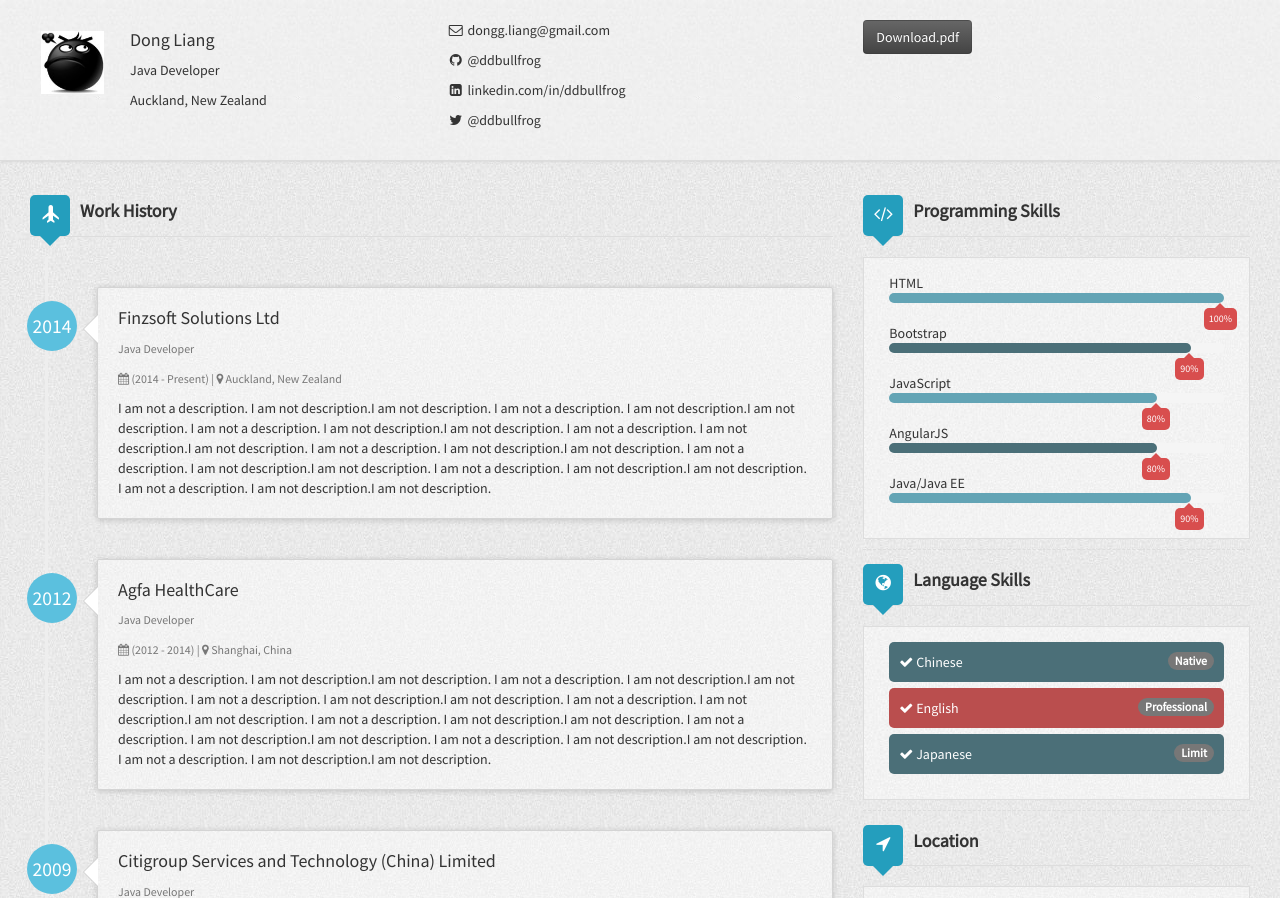
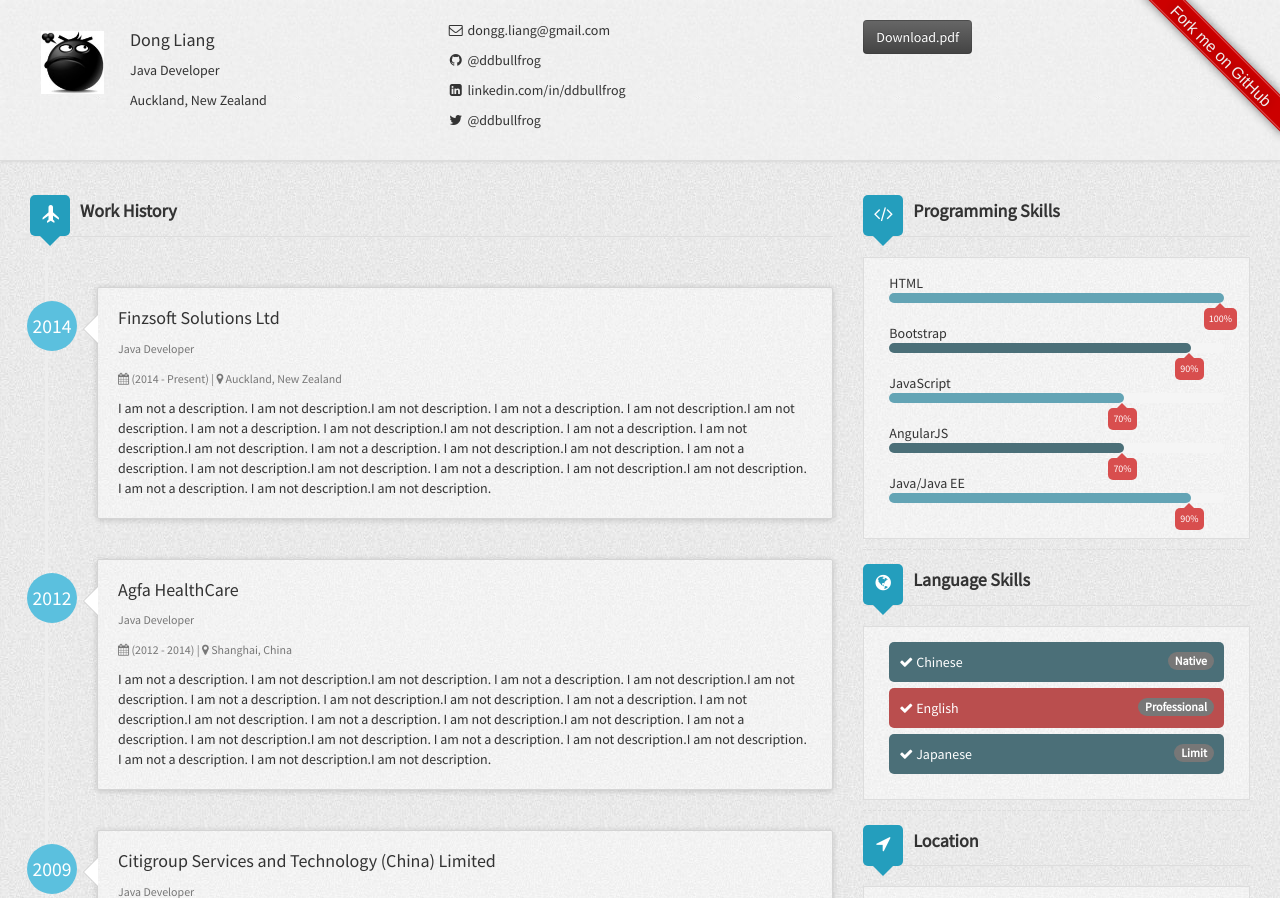
Before and after one commit to ddbullfrog/resumecard, a Jekyll site: the page built from index.html, in a window 1280 px wide, cut to the strip 0-898 px from the top of the page. Built offline with Jekyll 4.4.1, drawn with Linux system fonts in a browser that asks for light colours; nearby versions of some CDN libraries.

Commit message:
minor changes

```diff
--- a/_config.yml
+++ b/_config.yml
@@ -1,10 +1,10 @@
 # Site settings
 title: Dong Liang's CV
 description: ddbullfrog's CV
-favicon: /resumecard/assets/img/avatar.JPG
+favicon: /assets/img/avatar.JPG
 baseurl: https://ddbullfrog.github.io/resumecard
 url: https://ddbullfrog.github.io/resumecard
-rss_url: /resumecard/pages/atom.xml
+rss_url: /pages/atom.xml
 google_analytics: UA-63653234-1
 
 # Build settings
@@ -76,10 +76,10 @@ author:
       percentage: 90%
     - skill3:
       name: JavaScript
-      percentage: 80%
+      percentage: 70%
     - skill4:
       name: AngularJS
-      percentage: 80%
+      percentage: 70%
     - skill5:
       name: Java/Java EE
       percentage: 90%
--- a/_includes/head.html
+++ b/_includes/head.html
@@ -6,17 +6,17 @@
   <title>{% if page.title %}{{ page.title }}{% else %}{{ site.title }}{% endif %}</title>
   <meta name="description" content="{% if page.excerpt %}{{ page.excerpt | strip_html | strip_newlines | truncate: 160 }}{% else %}{{ site.description }}{% endif %}">
 
-  <link rel="canonical" href="{{ page.url | replace:'index.html','' | prepend: site.baseurl | prepend: site.url }}">
+  <link rel="canonical" href="{{ page.url | replace:'index.html','' | prepend: site.baseurl }}">
 
-  <link rel="stylesheet" href="//maxcdn.bootstrapcdn.com/bootstrap/3.3.4/css/bootstrap.min.css">
-  <link rel="stylesheet" href="{{ "/assets/css/icard_resume.css" | prepend: site.baseurl }}">
-  <link rel="stylesheet" href="//maxcdn.bootstrapcdn.com/font-awesome/4.3.0/css/font-awesome.min.css">
+  <link rel="stylesheet" href="https://maxcdn.bootstrapcdn.com/bootstrap/3.3.6/css/bootstrap.min.css">
+  <link rel="stylesheet" href="{{ "/assets/css/resumecard.css" | prepend: site.baseurl }}">
+  <link rel="stylesheet" href="https://maxcdn.bootstrapcdn.com/font-awesome/4.6.1/css/font-awesome.min.css">
 
-  <link rel="icon" type="image/png" href="{{ site.favicon }}">
+  <link rel="icon" type="image/png" href="{{ site.favicon | prepend: site.baseurl }}">
 
   <!-- Google fonts -->
-  <link rel='stylesheet' href='//fonts.googleapis.com/css?family=Open+Sans:300' type='text/css'>
-  <link rel='stylesheet' href='//fonts.googleapis.com/css?family=Source+Sans+Pro' type='text/css'>
+  <link rel='stylesheet' href='https://fonts.googleapis.com/css?family=Open+Sans:300' type='text/css'>
+  <link rel='stylesheet' href='https://fonts.googleapis.com/css?family=Source+Sans+Pro' type='text/css'>
 
   <!-- HTML5 Shim and Respond.js IE8 support of HTML5 elements and media queries -->
   <!-- WARNING: Respond.js doesn't work if you view the page via file:// -->
@@ -24,6 +24,6 @@
   <script src="//cdnjs.cloudflare.com/ajax/libs/html5shiv/3.7.2/html5shiv.min.js"></script>
   <script src="//cdnjs.cloudflare.com/ajax/libs/respond.js/1.4.2/respond.min.js"></script>
   <![endif]-->
-  <script type="text/javascript" src="//code.jquery.com/jquery-2.1.4.min.js"></script>
-  <script type="text/javascript" src="//maxcdn.bootstrapcdn.com/bootstrap/3.3.4/js/bootstrap.min.js"></script>
+  <script type="text/javascript" src="https://code.jquery.com/jquery-2.2.3.min.js"></script>
+  <script type="text/javascript" src="https://maxcdn.bootstrapcdn.com/bootstrap/3.3.6/js/bootstrap.min.js"></script>
 </head>
--- a/_includes/header.html
+++ b/_includes/header.html
@@ -2,7 +2,7 @@
     <div class="container-fluid">
         <div class="row-fluid">
             <div class="col-sm-4">
-                <img src="{{ site.favicon }}" title="Avatar" alt="My Avatar">
+                <img src="{{ site.favicon | prepend: site.baseurl }}" title="Avatar" alt="My Avatar">
                 <h4>{{ site.author.name }}</h4>
                 <p>{{ site.author.title }}</p>
                 <p class="muted">{{ site.author.address }}</p>
--- a/_layouts/default.html
+++ b/_layouts/default.html
@@ -1,6 +1,8 @@
 <!DOCTYPE html>
 <html>
-
+	<div class="ribbon right red">
+	  <a href="https://github.com/ddbullfrog/resumecard">Fork me on GitHub</a>
+	</div>
   {% include head.html %}
 
   <body>
--- a/assets/css/icard_resume.css
+++ b/assets/css/resumecard.css
@@ -422,3 +422,93 @@ hr {
 .badge-right-float {
     float: right;
 }
+
+.ribbon{
+  position: absolute;
+  top: 42px;
+  width: 200px;
+  padding: 1px 0;
+  background: #000;
+  color: #eee;
+
+  -moz-box-shadow: 0 0 10px rgba(0,0,0,0.5);
+  -webkit-box-shadow: 0 0 10px rgba(0,0,0,0.5);
+  box-shadow: 0 0 10px rgba(0,0,0,0.5);
+}
+
+.ribbon.left{
+  left: -42px;
+  -moz-transform: rotate(-45deg);
+  -webkit-transform: rotate(-45deg);
+  -o-transform: rotate(-45deg);
+  -ms-transform: rotate(-45deg);
+  transform: rotate(-45deg);
+}
+
+.ribbon.right{
+  right: -42px;
+  -moz-transform: rotate(45deg);
+  -webkit-transform: rotate(45deg);
+  -o-transform: rotate(45deg);
+  -ms-transform: rotate(45deg);
+  transform: rotate(45deg);
+}
+
+.ribbon a,
+.ribbon a:visited,
+.ribbon a:active,
+.ribbon a:hover{
+  display: block;
+  padding: 1px 0;
+  height: 24px;
+  line-height: 24px;
+
+  color: inherit;
+  text-align: center;
+  text-decoration: none;
+  font-family: 'Cabin Condensed', sans-serif;
+  font-size: 16px;
+  font-weight: 500;
+
+  border: 1px solid rgba(255,255,255,0.3);
+
+  -moz-text-shadow: 0 0 10px rgba(0,0,0,0.31);
+  -webkit-text-shadow: 0 0 10px rgba(0,0,0,0.31);
+  text-shadow: 0 0 10px rgba(0,0,0,0.31);
+}
+
+.ribbon.black{
+  background: #000;
+}
+
+.ribbon.red{
+  background: #c00;
+}
+
+.ribbon.blue{
+  background: #09e;
+}
+
+.ribbon.green{
+  background: #0a0;
+}
+
+.ribbon.orange{
+  background: #d80;
+}
+
+.ribbon.purple{
+  background: #c0c;
+}
+
+.ribbon.grey{
+  background: #888;
+}
+
+.ribbon.white{
+  background: #eee;
+  color: black;
+}
+.ribbon.white a{
+  border: 2px dotted rgba(100,100,100,0.2);
+}
--- a/index.html
+++ b/index.html
@@ -256,7 +256,7 @@ layout: default
             <div class="deviter"></div>
             <h3 class="title with-icon"><span class="fa fa-location-arrow cat-title"></span> Location</h3>
             <div class="grid-block">
-                <iframe src="//www.google.com/maps/embed/v1/place?q={{ site.author.address }}&key=AIzaSyClEWLh20lxrQBFR7omuuVESviszPxONyk" width="100%" height="100%" frameborder="0" style="border:0"></iframe>
+                <iframe src="https://www.google.com/maps/embed/v1/place?q={{ site.author.address }}&key=AIzaSyClEWLh20lxrQBFR7omuuVESviszPxONyk" width="100%" height="100%" frameborder="0" style="border:0"></iframe>
             </div>
         </div>
     </div>
```
Also changed, not shown: Gemfile (+2 -12 lines), .travis.yml.
